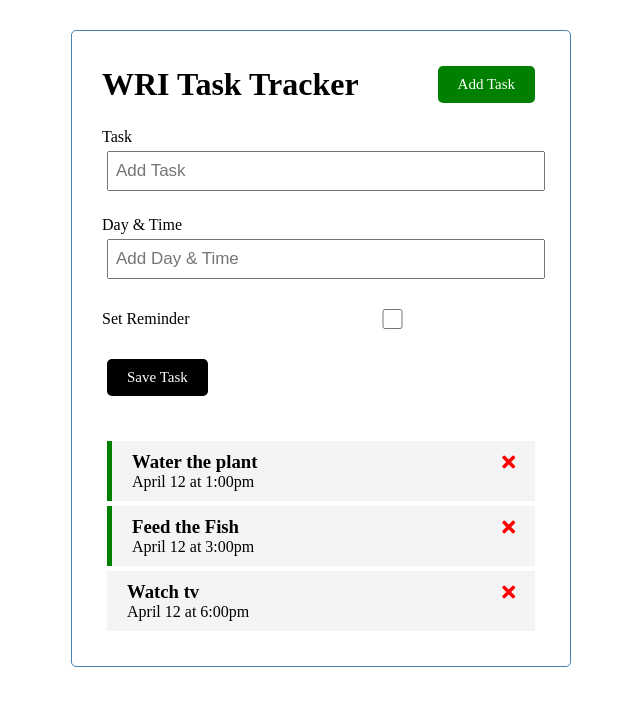
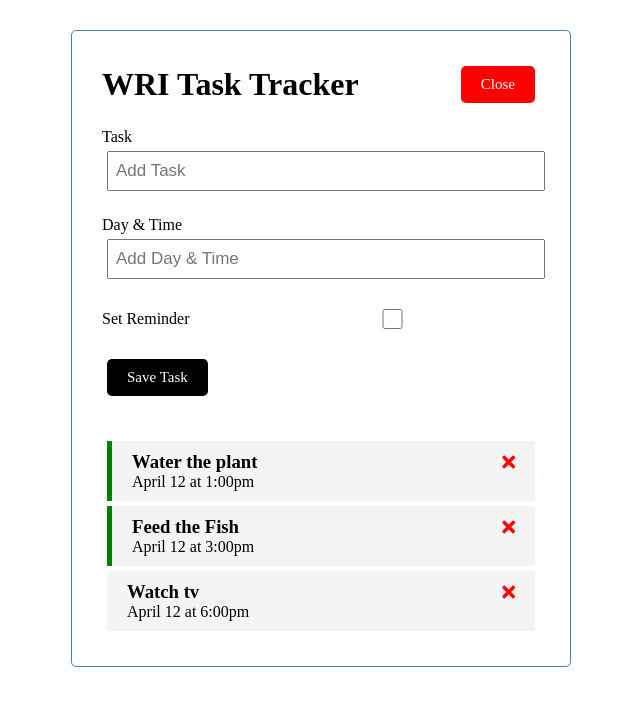
Before and after one commit to webroyit/v4e039-WRITaskTracker, a Vue app: page / in a window 1280 px wide. Both pictures are taken after a click on the button "Add Task". Shown: the top 706 px of the page, without its empty margins (319-959 px from the left). Built offline with nearby package versions, Linux system fonts and the light colour scheme.

Commit message:
Use v-show to toggle add form

```diff
--- a/src/App.vue
+++ b/src/App.vue
@@ -1,7 +1,11 @@
 <template>
   <div class="container">
-    <Header title="WRI Task Tracker" />
-    <AddTask @add-task="addTask" />
+    <Header @toggle-add-task="toggleAddTask" :showAddTask="showAddTask" title="WRI Task Tracker" />
+
+    <div v-show="showAddTask">
+      <AddTask @add-task="addTask" />
+    </div>
+
     <Tasks @toggle-reminder="toggleReminder" @delete-task="deleteTask" :tasks="tasks" />
   </div>
 </template>
@@ -20,12 +24,16 @@
   },
   data() {
     return {
-      tasks: []
+      tasks: [],
+      showAddTask: false
     }
   },
   methods: {
     addTask(task) {
       this.tasks = [...this.tasks, task];
+    },
+    toggleAddTask(){
+      this.showAddTask = !this.showAddTask;
     },
     deleteTask(id) {
       if (confirm('Are you sure?')){
--- a/src/components/Button.vue
+++ b/src/components/Button.vue
@@ -1,5 +1,9 @@
 <template>
-    <button :style="{ background: color}" class="btn">{{text}}</button>
+    <button
+        :style="{ background: color}"
+        @click="onClick()"
+        class="btn"
+    >{{text}}</button>
 </template>
 
 <script>
@@ -8,6 +12,11 @@
     props: {
         text: String,
         color: String
+    },
+    methods: {
+        onClick() {
+            this.$emit('btn-click');
+        }
     }
 }
 </script>
--- a/src/components/Header.vue
+++ b/src/components/Header.vue
@@ -1,7 +1,10 @@
 <template>
     <header>
         <h1>{{ title }}</h1>
-        <Button text="Add Task" color="green" />
+        <Button
+            @btn-click="$emit('toggle-add-task')"
+            :text="showAddTask ? 'Close' :'Add Task'"
+            :color="showAddTask ? 'red' : 'green'" />
     </header>
 </template>
 
@@ -16,6 +19,9 @@
             type: String,
             // Use this value if the props value for title does not exist
             default: "Testing"
+        },
+        showAddTask: {
+            type: Boolean
         }
     },
     components: {
```
Also changed, not shown: 1 other file (tests, documents, lock files or other folders).
